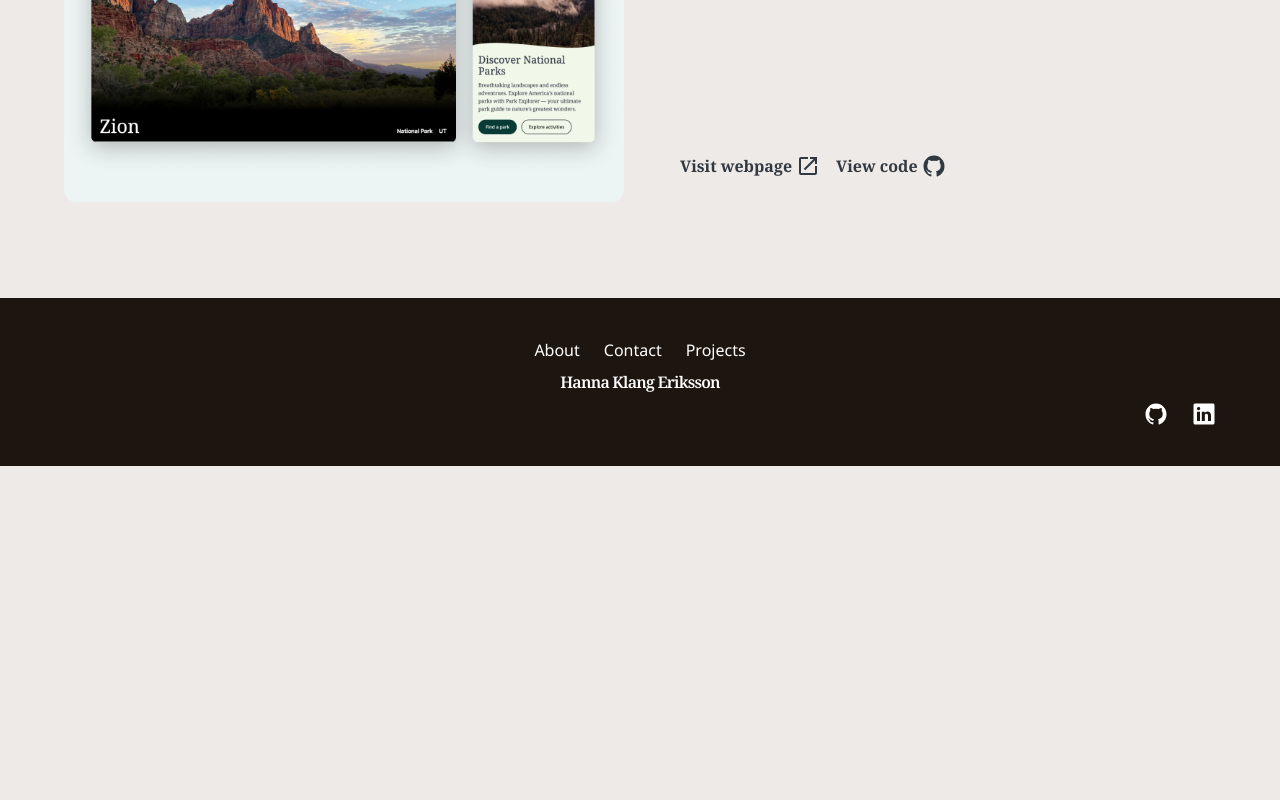
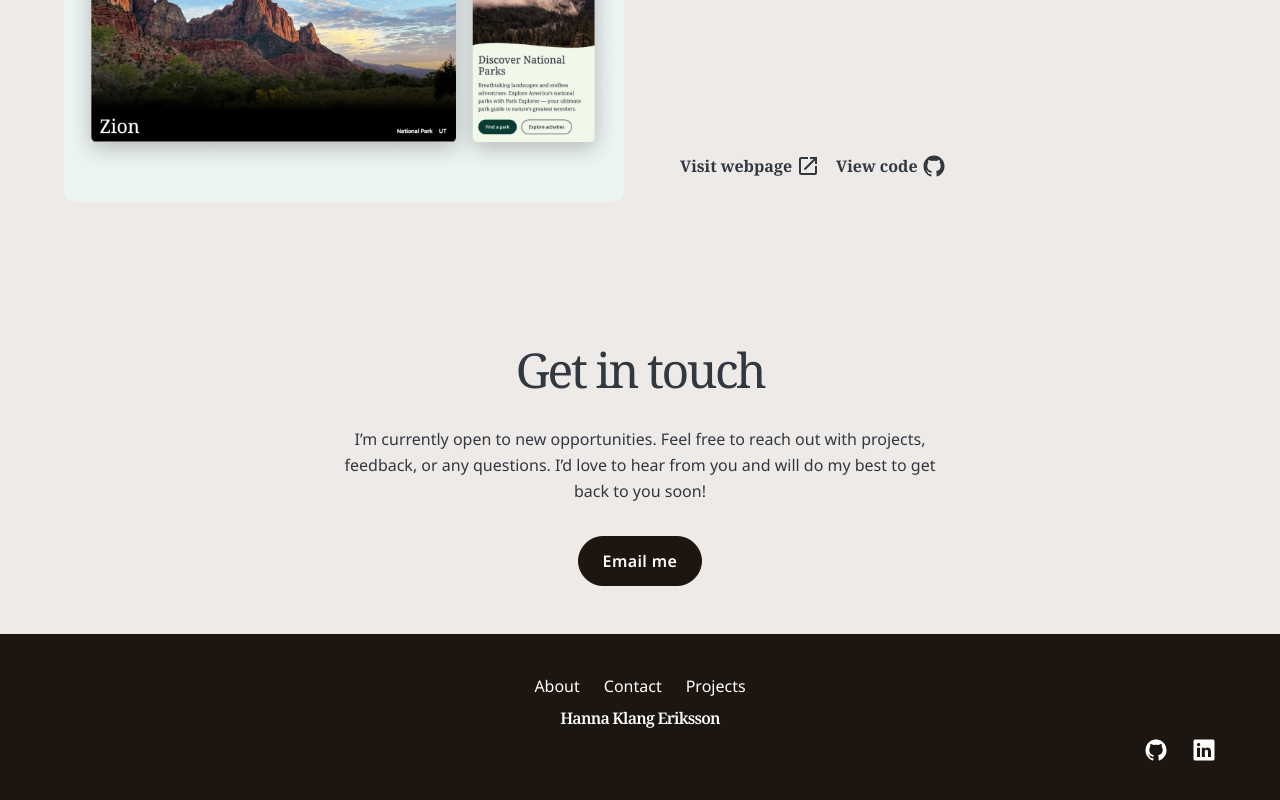
Before and after one commit to Hannahelenas/hanna-portfolio-next-v1, a Next.js app: page / in a window 1280 px wide. Shown: the part 1289-2089 px from the top of the page. Before the commit the page ends 1755 px from the top, so only its background shows below. Built offline with nearby package versions, Linux system fonts and the light colour scheme.

Commit message:
Use contact section in page.tsx.

```diff
--- a/app/page.tsx
+++ b/app/page.tsx
@@ -1,21 +1,20 @@
+import ContactSection from "./components/ContactSection";
 import HeroSection from "./components/HeroSection";
 import ProjectsSection from "./components/ProjectsSection";
 
 export default function Home() {
   return (
     <main
-      className="flex min-h-screen w-full flex-col items-center overflow-x-hidden
-        "
+      className="flex min-h-screen w-full flex-col items-center
+      overflow-x-hidden"
     >
       <HeroSection />
       <ProjectsSection />
-
+      <ContactSection />
       {/*  <section id="about" className="py-10">
         <h2 className="font-serif-custom text-5xl">About</h2>
       </section>
-      <section id="contact" className="py-10">
-        <h2 className="font-serif-custom text-5xl">Contact me</h2>
-      </section> */}
+      */}
     </main>
   );
 }
```
